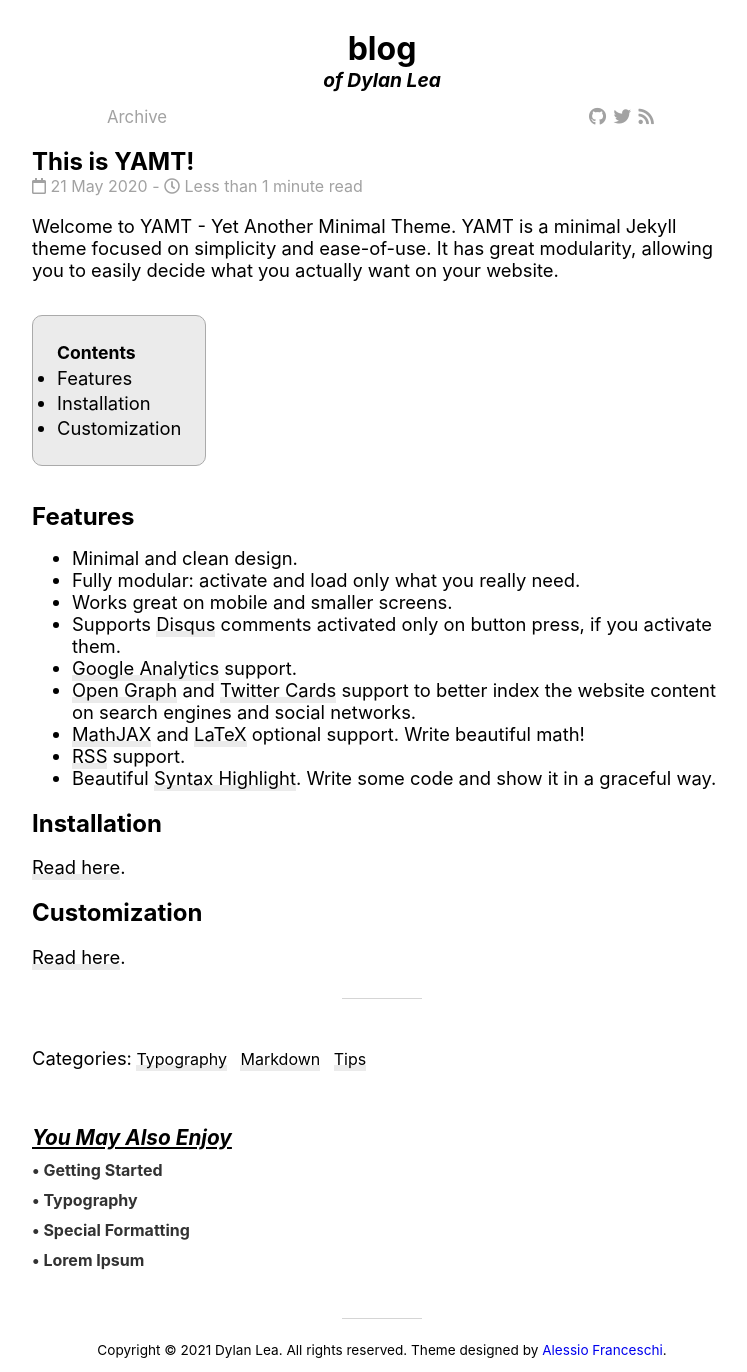
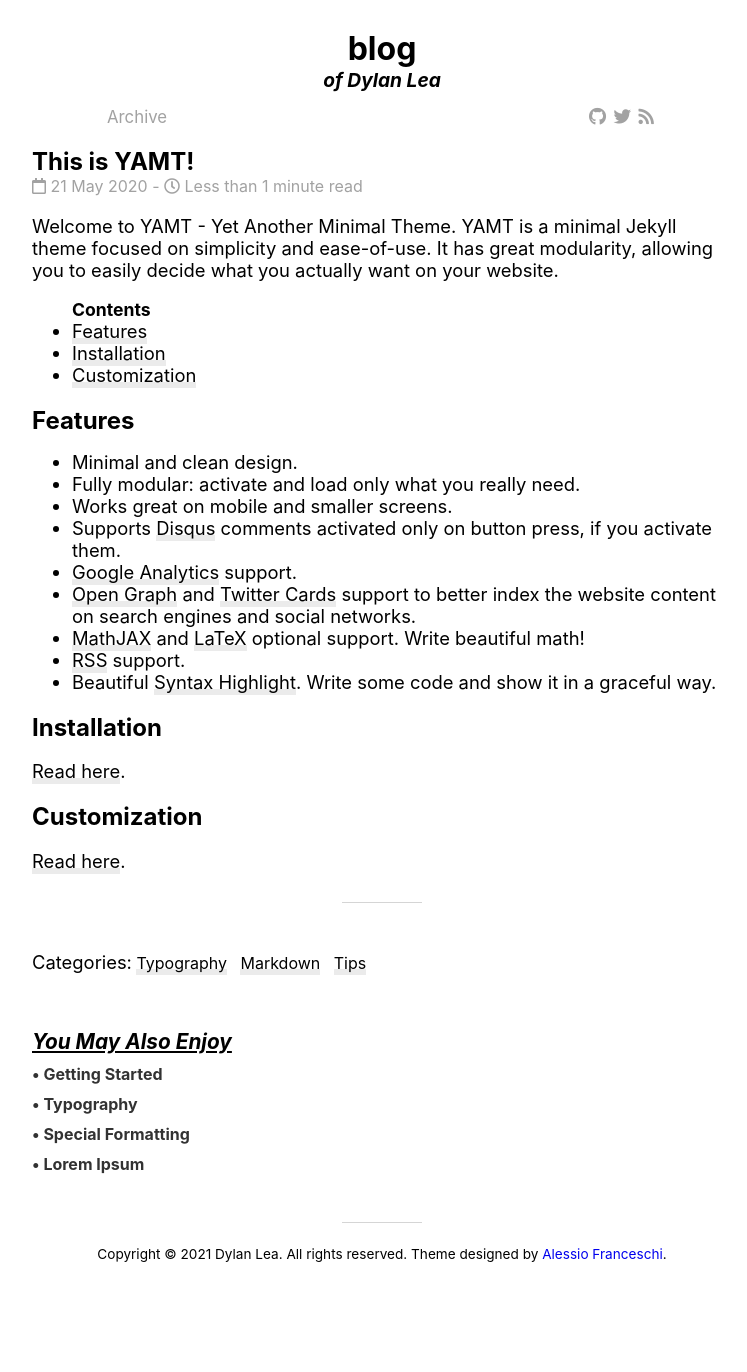
Before and after one commit to DylanCantCode/dylancantcode.github.io, a Jekyll site: the page built from _posts/2020-05-21-this-is-yamt.md, in a window 1280 px wide. Shown: the whole page, without its empty margins (258-1005 px from the left). Built offline with Jekyll 4.4.1, drawn with Linux system fonts in a browser that asks for light colours; nearby versions of some CDN libraries; comment, search, counter and statistics services are not loaded; after the commit the page ends 1276 px from its top, so only the background shows below that.

Commit message:
Removed ToC

```diff
--- a/_sass/base.scss
+++ b/_sass/base.scss
@@ -76,28 +76,6 @@
   font-weight: bold;
 }
 
-#markdown-toc {
-  border: 1px solid #aaa;
-  border-radius: 10px;
-  padding: 1.5em;
-  list-style: disc;
-  display: inline-block;
-  background-color: $light-grey;
-  line-height: 25px;
-  li{
-    a{
-      text-decoration: none;
-    }
-    a:hover{
-      font-style: italic;
-    }
-  }
-  ul{
-    list-style: disc;
-  }
-}
-//End ToC
-
 //Archive
 .archive-link{
   text-decoration: none;
```
